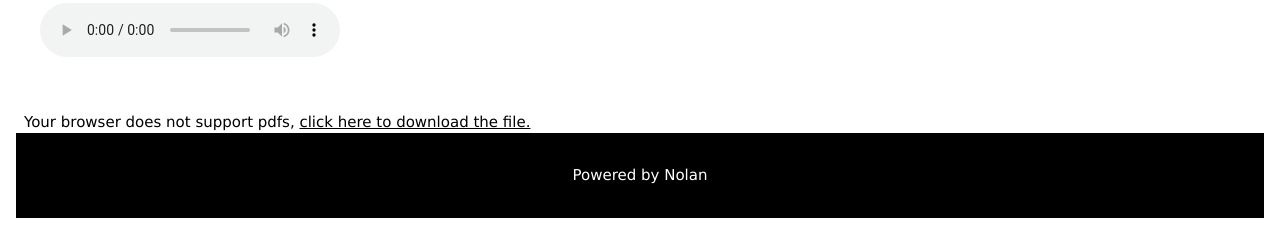
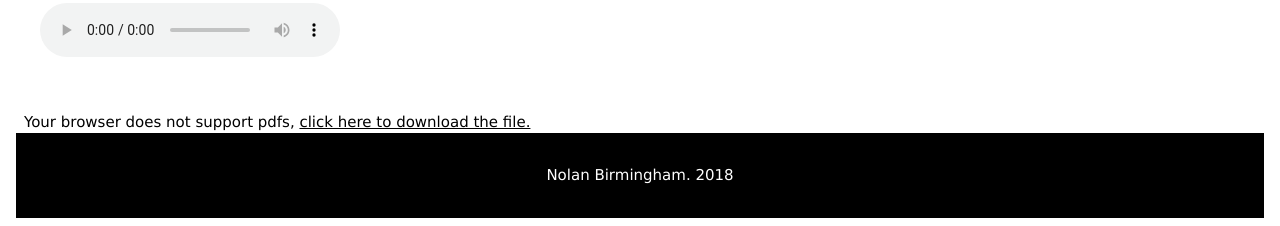
Before and after one commit to nolanb57/nolanb57.github.io, a plain HTML site: page index.html in a window 1280 px wide. Shown: the part 2069-2295 px from the top of the page. Drawn offline with nearby package versions, Linux system fonts and the light colour scheme.

Commit message:
Update index.html

```diff
--- a/index.html
+++ b/index.html
@@ -103,13 +103,13 @@
                 download the file.</a>
             </object>
 
-<!-- End page content -->
+
 </div>
 
 
 <!-- Footer -->
 <footer class="w3-center w3-black w3-padding-16">
-  <p>Powered by Nolan</a></p>
+  <p>Nolan Birmingham. 2018</a></p>
 </footer>
 
 </body>
```
